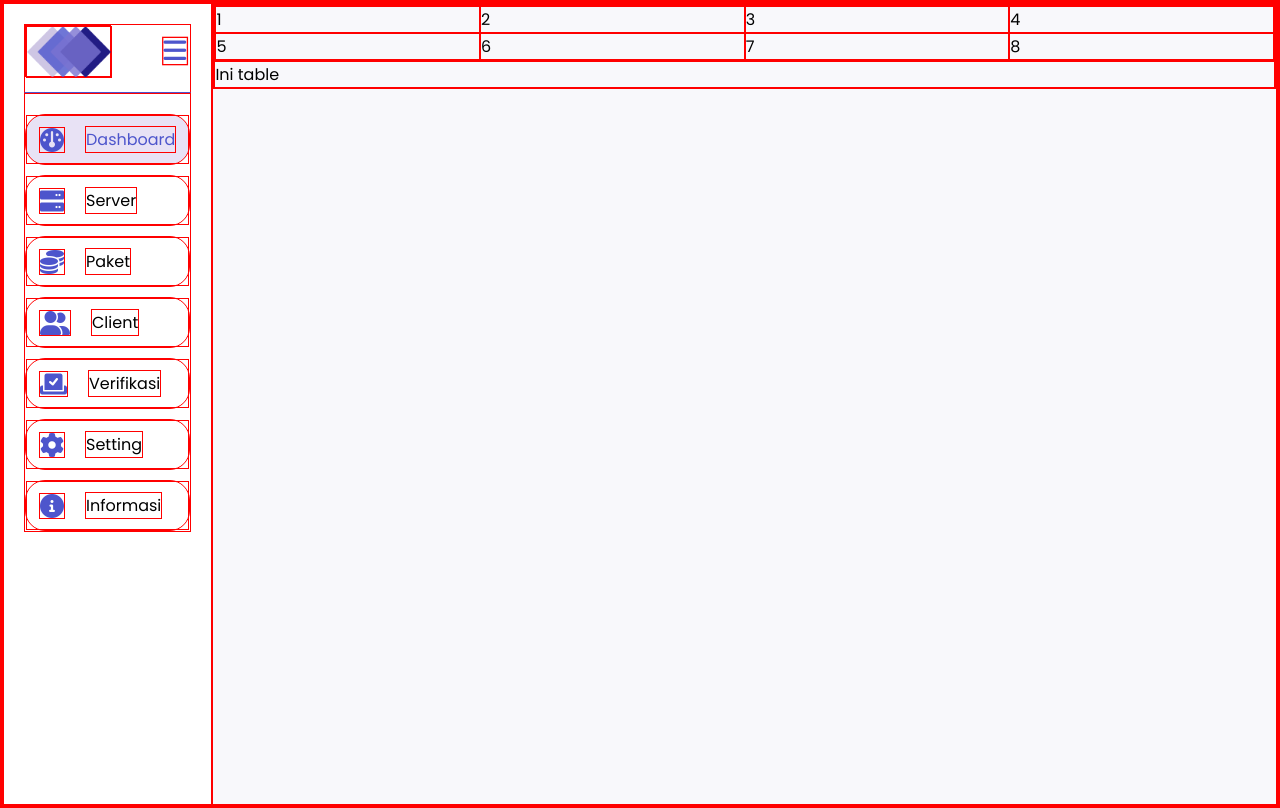
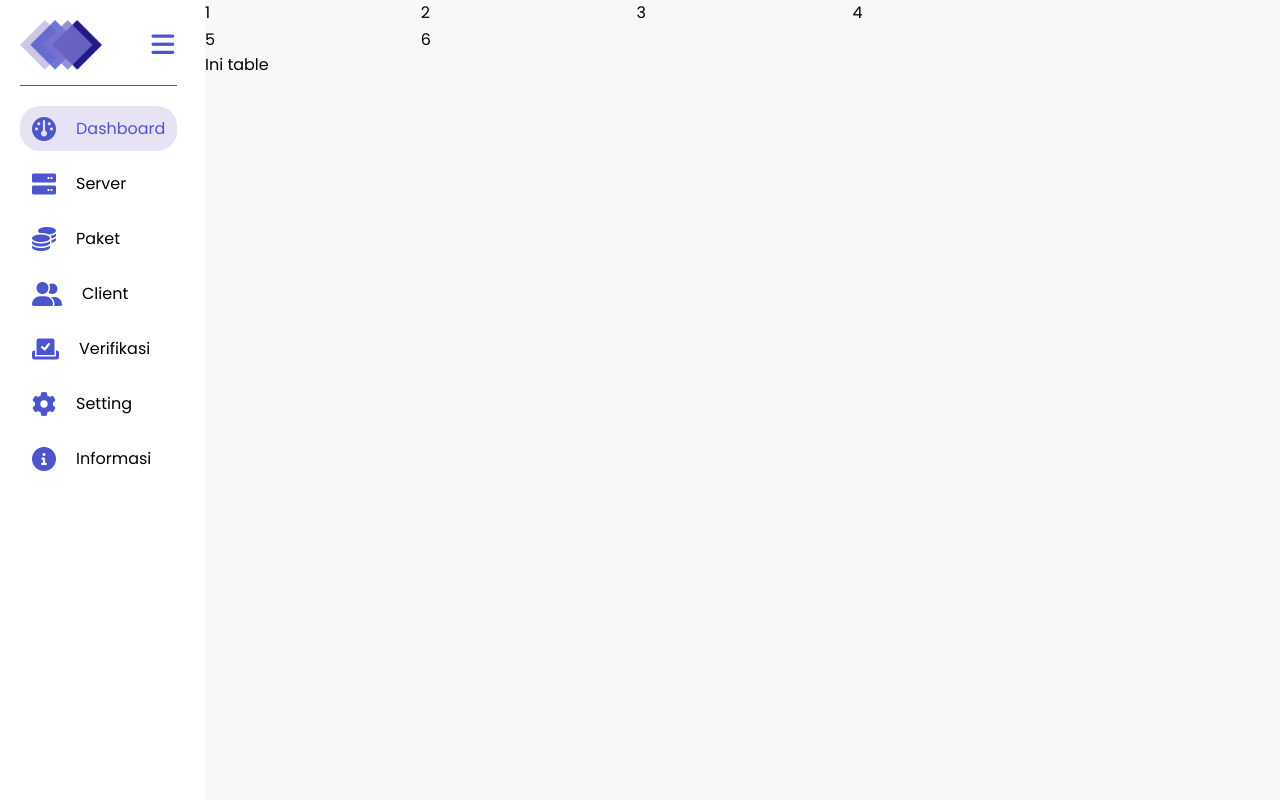
Before and after one commit to ManikTzyyy/plumnet, a Django app: page / in a window 1280 px wide. After the commit the page ends 471 px from the top, so only its background shows below. Run offline with Django 4.2, Linux system fonts and the light colour scheme.

Commit message:
fix sidebar

```diff
--- a/polls/static/css/style.css
+++ b/polls/static/css/style.css
@@ -48,7 +48,6 @@ button:hover {
   cursor: pointer;
 }
 
-
 .row {
   display: flex;
 }
@@ -73,11 +72,29 @@ button:hover {
 .content {
   background-color: var(--clr-bg);
   width: 100%;
-    min-height: 100vh;
+  flex: 1;
+  overflow-y: auto;
 }
+
+.base-wrapper {
+  height: 100vh;
+}
+
 /* ======================================================= */
 .sidebar {
   padding: 20px;
+  height: 100%; /* Tinggi sidebar 100% dari wrapper */
+  position: fixed; /* Memperbaiki sidebar di tempat */
+  top: 0;
+  left: 0;
+}
+.sidebar-box {
+  width: 205px;
+  position: relative;
+}
+
+.sidebar-box.collapse {
+  width: 96px;
 }
 
 .menu {
@@ -102,7 +119,6 @@ button:hover {
 .menu .row {
   color: black;
   padding: 10px 12px;
-
 }
 
 .sidebar .logo.collapse {
@@ -116,7 +132,6 @@ button:hover {
   align-items: center;
 }
 
-
 /* .menu-collapse.collapse i:hover{
   rotate: -360deg;
 } */
@@ -125,15 +140,13 @@ button:hover {
   border-radius: 20px;
 }
 
-.menu-link:hover{
+.menu-link:hover {
   background-color: #e8e2f544;
-
 }
 
 .menu-link.active .row {
   color: var(--clr-second);
 }
-
 
 .menu-link.active {
   background-color: var(--clr-fourth);
@@ -145,11 +158,43 @@ button:hover {
 
 /* ============dashboard================= */
 
-.container-grid{
+.dashboard .container-grid {
   display: grid;
-  grid-template-columns: repeat(4, 1fr);
+  grid-template-columns: 1fr 1fr 1fr 2fr;
+  grid-template-rows: 1fr 1fr;
+  gap: 2px;
 }
 
-*{
-  border: 1px solid red;
+.card-client {
+  grid-column: 1;
+  grid-row: 1;
 }
+
+.card-client:nth-child(2) {
+  grid-column: 2;
+  grid-row: 1;
+}
+
+.card-client:nth-child(3) {
+  grid-column: 3;
+  grid-row: 1;
+}
+
+.card-config {
+  grid-column: 4;
+  grid-row: 1 / span 2;
+}
+
+.card-quick {
+  grid-column: 1;
+  grid-row: 2;
+}
+
+.card-genieacs {
+  grid-column: 2 / span 2;
+  grid-row: 2;
+}
+
+* {
+  /* border: 1px solid red; */
+}
--- a/polls/templates/dashboard/base.html
+++ b/polls/templates/dashboard/base.html
@@ -15,6 +15,7 @@
   </head>
   <body>
     <div class="base-wrapper row">
+      <div class="sidebar-box menu-collapse"></div>
       <div class="sidebar column">
         <div class="logo row menu-collapse">
           <div class="img-wrapper menu-text">
--- a/polls/templates/dashboard/dashboard.html
+++ b/polls/templates/dashboard/dashboard.html
@@ -2,16 +2,14 @@
 
 {% block content %}
 
-<div class="column">
+<div class="column dashboard">
     <div class="container-grid">
-        <div class="item">1</div>
-        <div class="item">2</div>
-        <div class="item">3</div>
-        <div class="item">4</div>
-        <div class="item">5</div>
-        <div class="item">6</div>
-        <div class="item">7</div>
-        <div class="item">8</div>
+        <div class="item card-client">1</div>
+        <div class="item card-client">2</div>
+        <div class="item card-client">3</div>
+        <div class="item card-config">4</div>
+        <div class="item card-quick">5</div>
+        <div class="item card-genieacs">6</div>
     </div>
     <div class="table">Ini table</div>
 </div>
```
Lines whose indentation alone changed are shown as unchanged.
